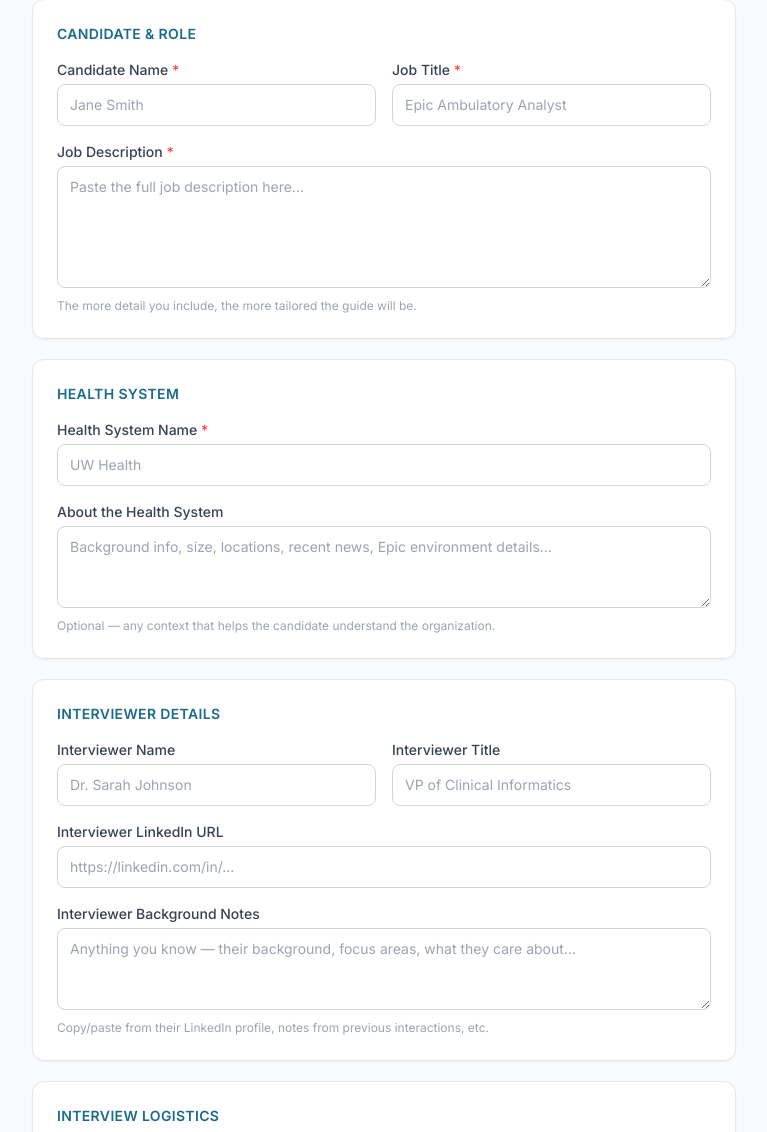
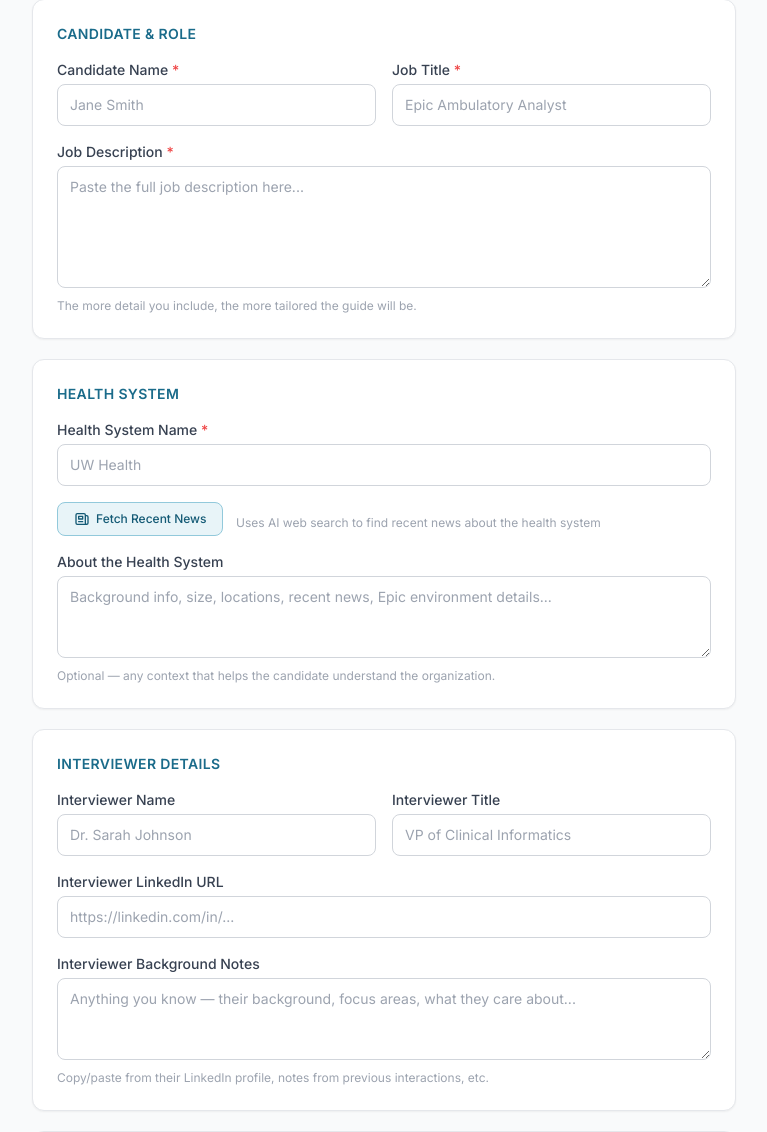
Before and after one commit to rneill2000/Anura-Interview-Guide, a Django app: page / in a window 1280 px wide. Shown: the part 264-1396 px from the top of the page, without its empty margins (256-1023 px from the left). Run offline with Django 5.2, Linux system fonts and the light colour scheme; some libraries are stand-ins or nearby versions.

Commit message:
Add AI-powered recent news section with web search for health systems
- Add _generate_recent_news() using Claude API with web_search tool to find 3-5 recent articles
- Add fetch-news AJAX endpoint for real-time news preview in the form UI
- Add Fetch Recent News button with loading spinner and branded news card display
- Add Recent News section to PDF with teal-bordered card styling
- News items include headline, date, summary, and interview relevance context

````diff
--- a/core/views.py
+++ b/core/views.py
@@ -7,7 +7,7 @@ from django.http import FileResponse, Http404, JsonResponse
 from django.conf import settings
 from django.views.decorators.http import require_http_methods
 
-from guide_generator.generator import generate_interview_guide, DEFAULT_INTERVIEW_TIPS
+from guide_generator.generator import generate_interview_guide, DEFAULT_INTERVIEW_TIPS, _generate_recent_news
 from guide_generator.pdf_builder import build_guide_pdf
 
 # Simple in-memory status tracker (same pattern as Resume Tool)
@@ -76,6 +76,23 @@ def generate_guide(request):
     })
 
 
+@require_http_methods(["POST"])
+def fetch_news(request):
+    """AJAX endpoint: fetch recent news for a health system."""
+    import json
+    try:
+        body = json.loads(request.body)
+        health_system_name = body.get("health_system_name", "").strip()
+    except (json.JSONDecodeError, AttributeError):
+        health_system_name = request.POST.get("health_system_name", "").strip()
+
+    if not health_system_name:
+        return JsonResponse({"news": [], "error": "No health system name provided."})
+
+    news = _generate_recent_news({"health_system_name": health_system_name})
+    return JsonResponse({"news": news})
+
+
 def download_guide(request, filename):
     """Serve the generated PDF for download."""
     filepath = settings.GUIDES_DIR / filename
--- a/guide_generator/generator.py
+++ b/guide_generator/generator.py
@@ -69,6 +69,33 @@ DAY_OF_CHECKLIST = [
 
 
 # ─── AI-GENERATED CONTENT ───────────────────────────────────────────────
+
+def _call_claude_with_search(prompt: str) -> str:
+    """Call Anthropic API with web search enabled for real-time news. Falls back to regular call."""
+    if not ANTHROPIC_API_KEY:
+        logger.warning("No ANTHROPIC_API_KEY set — skipping AI generation.")
+        return ""
+
+    try:
+        import anthropic
+        client = anthropic.Anthropic(api_key=ANTHROPIC_API_KEY)
+        message = client.messages.create(
+            model="claude-sonnet-4-20250514",
+            max_tokens=2000,
+            tools=[{"type": "web_search_20250305", "name": "web_search", "max_uses": 5}],
+            messages=[{"role": "user", "content": prompt}],
+        )
+        # Extract text from response (may include tool use blocks)
+        text_parts = []
+        for block in message.content:
+            if hasattr(block, 'text'):
+                text_parts.append(block.text)
+        return "\n".join(text_parts) if text_parts else ""
+    except Exception as e:
+        logger.error(f"Claude API call with search failed: {e}")
+        # Fall back to regular call without search
+        return _call_claude(prompt)
+
 
 def _call_claude(prompt: str) -> str:
     """Call Anthropic API for AI-generated content. Falls back to empty string on failure."""
@@ -242,6 +269,52 @@ Return ONLY a JSON array of strings. No markdown, no explanation. Example:
     ]
 
 
+def _generate_recent_news(form_data: dict) -> list[dict]:
+    """AI-generated recent news about the health system using web search."""
+    prompt = f"""Search for recent news about {form_data['health_system_name']} health system.
+
+Focus on:
+- Recent organizational changes, expansions, or mergers
+- Technology implementations (especially Epic/EHR-related)
+- Awards, recognitions, or rankings
+- New facilities, services, or partnerships
+- Leadership changes
+- Financial news or strategic initiatives
+
+Return ONLY a JSON array of 3-5 news items. Each item should have:
+- "headline": A concise headline (under 100 characters)
+- "summary": A 1-2 sentence summary of the news
+- "date": Approximate date (e.g. "March 2025" or "Q1 2025") or "Recent" if unknown
+- "relevance": One sentence on why this matters for someone interviewing there
+
+Example format:
+[{{"headline": "Example Health Expands Epic Implementation", "summary": "Example Health announced...", "date": "February 2025", "relevance": "Shows the organization is investing in Epic, relevant for IT roles."}}]
+
+Return ONLY the JSON array. No markdown, no explanation."""
+
+    result = _call_claude_with_search(prompt)
+    if result:
+        try:
+            cleaned = result.strip()
+            # Try to extract JSON from the response
+            if "```" in cleaned:
+                cleaned = cleaned.split("```")[1]
+                if cleaned.startswith("json"):
+                    cleaned = cleaned[4:]
+                cleaned = cleaned.strip()
+            # Find the JSON array in the response
+            start = cleaned.find("[")
+            end = cleaned.rfind("]") + 1
+            if start >= 0 and end > start:
+                cleaned = cleaned[start:end]
+            return json.loads(cleaned)
+        except (json.JSONDecodeError, IndexError):
+            logger.warning("Could not parse AI news results, using fallback.")
+
+    # Fallback — return empty list (no news available)
+    return []
+
+
 # ─── MAIN GENERATOR ─────────────────────────────────────────────────────
 
 def generate_interview_guide(form_data: dict) -> dict:
@@ -253,6 +326,7 @@ def generate_interview_guide(form_data: dict) -> dict:
     questions_to_ask = _generate_questions_to_ask(form_data)
     likely_questions = _generate_likely_questions(form_data)
     interviewer_insights = _generate_interviewer_insights(form_data)
+    recent_news = _generate_recent_news(form_data)
 
     # Use custom interview tips from form if provided, otherwise defaults
     custom_tips_text = form_data.get("interview_tips", "").strip()
@@ -269,6 +343,7 @@ def generate_interview_guide(form_data: dict) -> dict:
         "questions_to_ask": questions_to_ask,
         "likely_questions": likely_questions,
         "interviewer_insights": interviewer_insights,
+        "recent_news": recent_news,
         "general_tips": GENERAL_TIPS,
         "interview_tips": interview_tips,
         "follow_up_tips": FOLLOW_UP_TIPS,
--- a/interview_guide_project/urls.py
+++ b/interview_guide_project/urls.py
@@ -7,4 +7,5 @@ urlpatterns = [
     path("", views.index, name="index"),
     path("generate/", views.generate_guide, name="generate_guide"),
     path("download/<str:filename>/", views.download_guide, name="download_guide"),
+    path("fetch-news/", views.fetch_news, name="fetch_news"),
 ]
--- a/templates/index.html
+++ b/templates/index.html
@@ -56,6 +56,37 @@
                    placeholder="UW Health"
                    class="w-full px-3 py-2.5 border border-gray-300 rounded-lg text-sm focus:ring-2 focus:ring-anura-100 focus:border-anura-500 outline-none transition">
         </div>
+        <!-- Fetch News Button -->
+        <div class="mb-4">
+            <button type="button" id="fetchNewsBtn" onclick="fetchRecentNews()"
+                    class="inline-flex items-center px-4 py-2 bg-anura-50 hover:bg-anura-100 text-anura-600 font-medium rounded-lg text-xs transition-all duration-200 border border-anura-200">
+                <svg class="w-4 h-4 mr-1.5" fill="none" stroke="currentColor" viewBox="0 0 24 24" xmlns="http://www.w3.org/2000/svg">
+                    <path stroke-linecap="round" stroke-linejoin="round" stroke-width="2" d="M19 20H5a2 2 0 01-2-2V6a2 2 0 012-2h10a2 2 0 012 2v1m2 13a2 2 0 01-2-2V7m2 13a2 2 0 002-2V9a2 2 0 00-2-2h-2m-4-3H9M7 16h6M7 8h6v4H7V8z"></path>
+                </svg>
+                <span id="fetchNewsBtnText">Fetch Recent News</span>
+                <span id="fetchNewsSpinner" class="hidden">
+                    <svg class="animate-spin ml-1 h-3.5 w-3.5 text-anura-500 inline" xmlns="http://www.w3.org/2000/svg" fill="none" viewBox="0 0 24 24">
+                        <circle class="opacity-25" cx="12" cy="12" r="10" stroke="currentColor" stroke-width="4"></circle>
+                        <path class="opacity-75" fill="currentColor" d="M4 12a8 8 0 018-8V0C5.373 0 0 5.373 0 12h4z"></path>
+                    </svg>
+                </span>
+            </button>
+            <span class="text-xs text-gray-400 ml-2">Uses AI web search to find recent news about the health system</span>
+        </div>
+
+        <!-- News Results Display -->
+        <div id="newsResults" class="hidden mb-4">
+            <div class="bg-anura-50/50 border border-anura-100 rounded-lg p-4">
+                <h3 class="text-xs font-semibold text-anura-600 uppercase tracking-wide mb-3">Recent News Found</h3>
+                <div id="newsItemsContainer"></div>
+                <p class="text-xs text-gray-400 mt-2">This news will be included in the generated PDF guide.</p>
+            </div>
+        </div>
+
+        <div id="newsError" class="hidden mb-4">
+            <div class="bg-yellow-50 border border-yellow-200 text-yellow-700 px-4 py-2.5 rounded-lg text-xs"></div>
+        </div>
+
         <div>
             <label for="health_system_info" class="block text-sm font-medium text-gray-700 mb-1">About the Health System</label>
             <textarea id="health_system_info" name="health_system_info" rows="3"
@@ -224,5 +255,89 @@ document.getElementById('guideForm').addEventListener('submit', function() {
     btn.disabled = true;
     btn.classList.add('opacity-70', 'cursor-wait');
 });
+
+function fetchRecentNews() {
+    const healthSystemName = document.getElementById('health_system_name').value.trim();
+    if (!healthSystemName) {
+        const errorDiv = document.getElementById('newsError');
+        errorDiv.classList.remove('hidden');
+        errorDiv.querySelector('div').textContent = 'Please enter a health system name first.';
+        return;
+    }
+
+    // Show loading state
+    const btn = document.getElementById('fetchNewsBtn');
+    const btnText = document.getElementById('fetchNewsBtnText');
+    const spinner = document.getElementById('fetchNewsSpinner');
+    const errorDiv = document.getElementById('newsError');
+    const resultsDiv = document.getElementById('newsResults');
+
+    btn.disabled = true;
+    btn.classList.add('opacity-70', 'cursor-wait');
+    btnText.textContent = 'Searching...';
+    spinner.classList.remove('hidden');
+    errorDiv.classList.add('hidden');
+    resultsDiv.classList.add('hidden');
+
+    const csrfToken = document.querySelector('[name=csrfmiddlewaretoken]').value;
+
+    fetch('{% url "fetch_news" %}', {
+        method: 'POST',
+        headers: {
+            'Content-Type': 'application/json',
+            'X-CSRFToken': csrfToken,
+        },
+        body: JSON.stringify({ health_system_name: healthSystemName }),
+    })
+    .then(response => response.json())
+    .then(data => {
+        btn.disabled = false;
+        btn.classList.remove('opacity-70', 'cursor-wait');
+        btnText.textContent = 'Fetch Recent News';
+        spinner.classList.add('hidden');
+
+        if (data.error) {
+            errorDiv.classList.remove('hidden');
+            errorDiv.querySelector('div').textContent = data.error;
+            return;
+        }
+
+        if (data.news && data.news.length > 0) {
+            const container = document.getElementById('newsItemsContainer');
+            container.innerHTML = '';
+            data.news.forEach(function(item) {
+                const newsItem = document.createElement('div');
+                newsItem.className = 'bg-white rounded-lg p-3 mb-2 border border-gray-100';
+                newsItem.innerHTML =
+                    '<div class="flex items-start justify-between gap-2">' +
+                        '<h4 class="text-sm font-medium text-gray-800">' + escapeHtml(item.headline) + '</h4>' +
+                        '<span class="text-xs text-gray-400 whitespace-nowrap">' + escapeHtml(item.date || '') + '</span>' +
+                    '</div>' +
+                    '<p class="text-xs text-gray-600 mt-1">' + escapeHtml(item.summary) + '</p>' +
+                    (item.relevance ? '<p class="text-xs text-anura-500 mt-1 italic">' + escapeHtml(item.relevance) + '</p>' : '');
+                container.appendChild(newsItem);
+            });
+            resultsDiv.classList.remove('hidden');
+        } else {
+            errorDiv.classList.remove('hidden');
+            errorDiv.querySelector('div').textContent = 'No recent news found for "' + healthSystemName + '". The guide will still be generated without a news section.';
+        }
+    })
+    .catch(function(err) {
+        btn.disabled = false;
+        btn.classList.remove('opacity-70', 'cursor-wait');
+        btnText.textContent = 'Fetch Recent News';
+        spinner.classList.add('hidden');
+        errorDiv.classList.remove('hidden');
+        errorDiv.querySelector('div').textContent = 'Failed to fetch news. Please try again.';
+        console.error('News fetch error:', err);
+    });
+}
+
+function escapeHtml(text) {
+    const div = document.createElement('div');
+    div.appendChild(document.createTextNode(text));
+    return div.innerHTML;
+}
 </script>
 {% endblock %}
````
Also changed, not shown: guide_generator/pdf_builder.py (+46 -0 lines).
